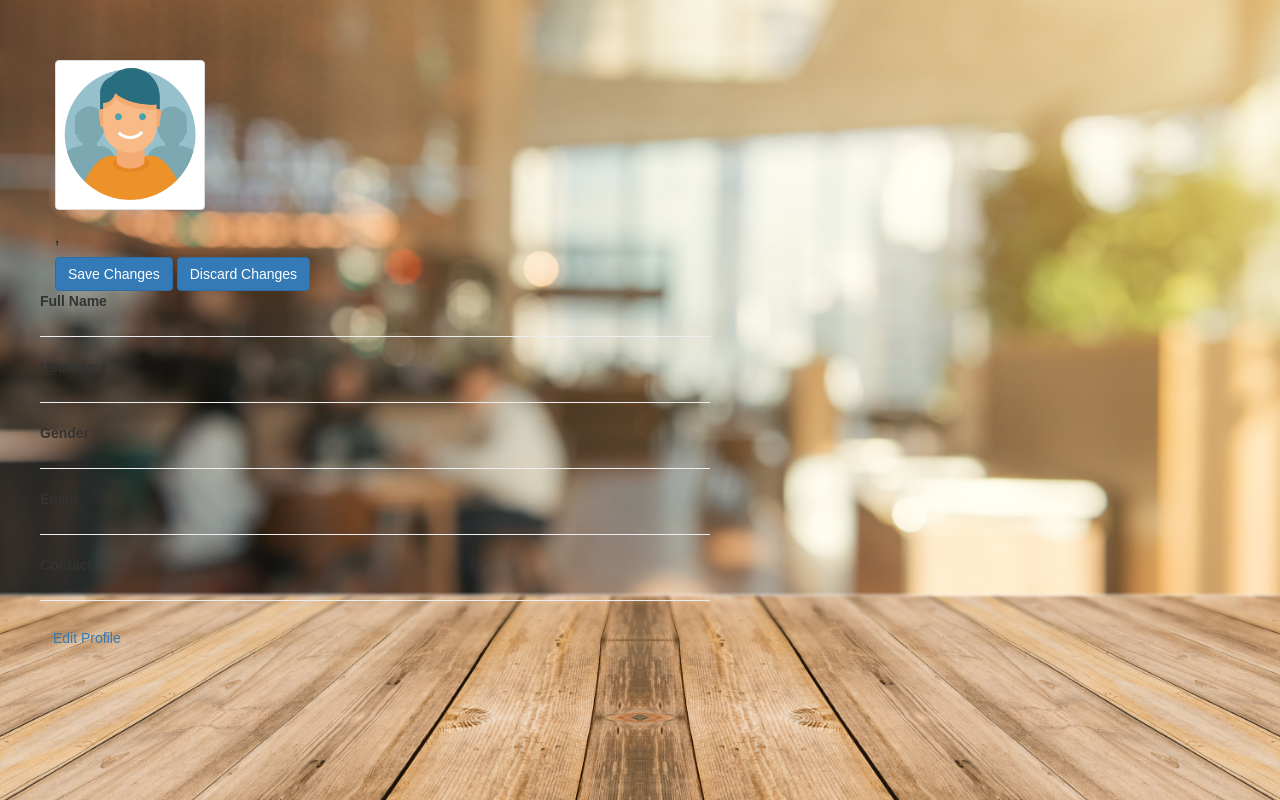
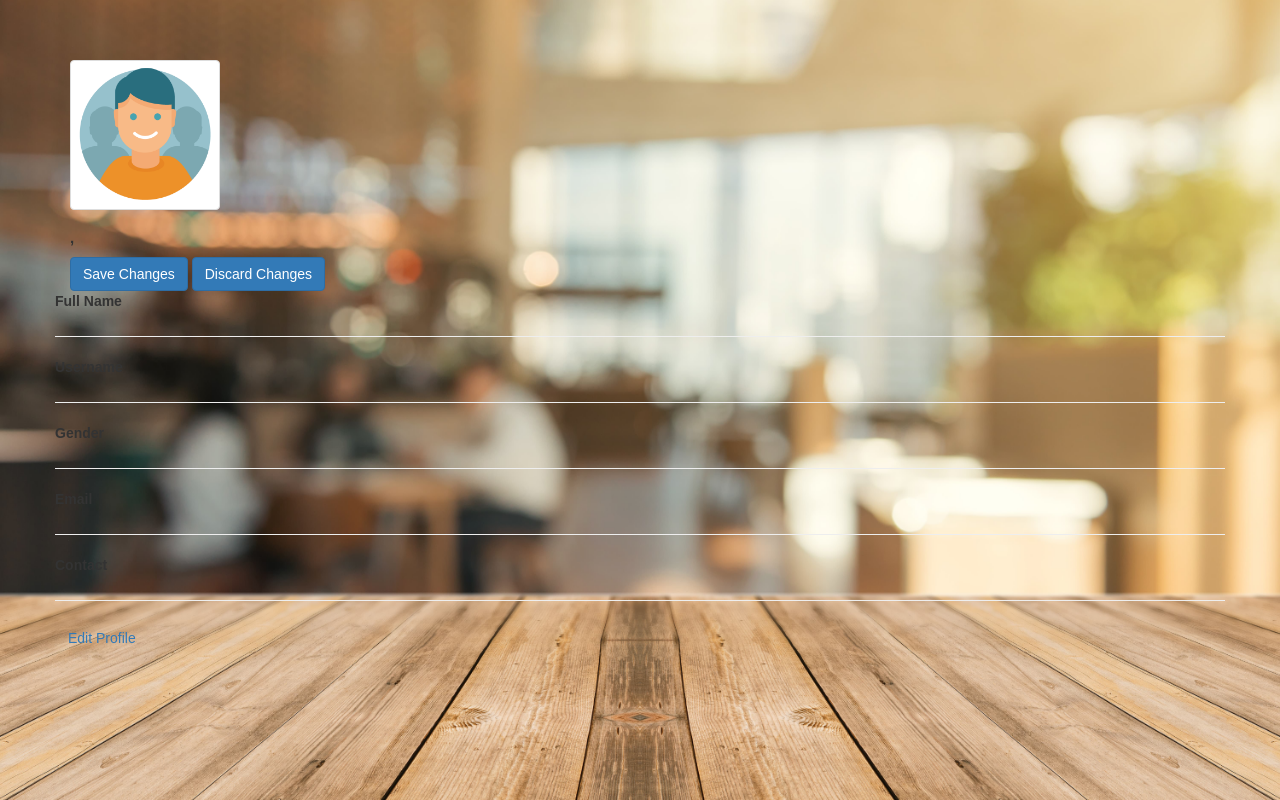
Before and after one commit to xjeballes/foodhub, a Flask app: template templates/profile.html in a window 1280 px wide. Run offline with Flask 2, Linux system fonts and the light colour scheme; the template is opened without the code that fills it, so the values that code supplies are empty; some libraries are stand-ins or nearby versions.

Commit message:
Deleted unnecessary lines in the html

```diff
--- a/templates/profile.html
+++ b/templates/profile.html
@@ -11,10 +11,7 @@
 </div>
 <br><br><br>
 <div class="container">
-    <div class="row">
-        <div class="col-12">
-            <div class="card" style="width: 64rem;">
-
+    <div class="card">
         <div class="card-body">
             <div class="card-title mb-4">
                 <div class="d-flex justify-content-start">
@@ -87,11 +84,6 @@
                             <a class="btn btn-outline-primary" type="button" href="/editprofile">Edit Profile</a>
                 </div>
             </div>
-
-
-                </div>
-
-            </div>
         </div>
     </div>
 </div>
```
Lines whose indentation alone changed are shown as unchanged.
